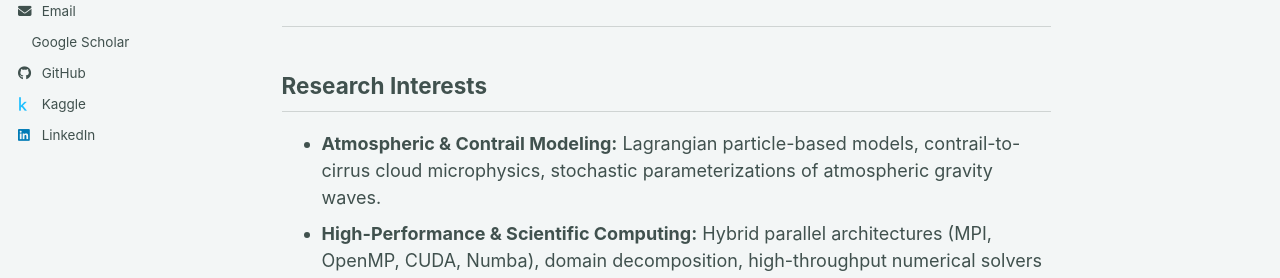
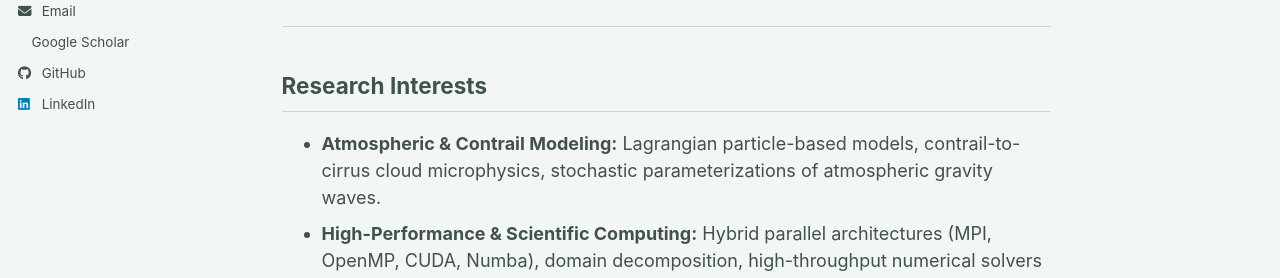
Before and after one commit to HamidAbbasi-R/HamidAbbasi-R.github.io, a Jekyll site: the page built from _pages/about.md, in a window 1280 px wide. Shown: the part 484-762 px from the top of the page. Built offline with Jekyll 4.4.1, drawn with Linux system fonts in a browser that asks for light colours; a style sheet for code colours, icons or effects is not loaded.

Commit message:
Remove Kaggle link and remove Recommended citation prefix

```diff
--- a/_config.yml
+++ b/_config.yml
@@ -51,7 +51,7 @@ author:
   codepen          : # Username
   dribbble         : # Username
   github           : "HamidAbbasi-R"
-  kaggle           : "hamidrabbasi"
+  kaggle           : # Username
   stackoverflow    : # User number or user number and name (i.e., use "1" or "1/jeff-atwood")
 
   # Social media
--- a/_layouts/single.html
+++ b/_layouts/single.html
@@ -48,25 +48,25 @@ layout: default
         {{ content }}
 
         {% if page.citation and page.paperurl and page.slidesurl and page.bibtexurl %}
-          <p style="font-size: smaller">Recommended citation: {{ page.citation }}<br /><a href="{{ page.paperurl }}">Download Paper</a> | <a href="{{ page.slidesurl }}">Download Slides</a> | <a href="{{ page.bibtexurl }}">Download Bibtex</a></p>
+          <p style="font-size: smaller">{{ page.citation }}<br /><a href="{{ page.paperurl }}">Download Paper</a> | <a href="{{ page.slidesurl }}">Download Slides</a> | <a href="{{ page.bibtexurl }}">Download Bibtex</a></p>
         {% elsif page.citation and page.paperurl and page.slidesurl %}
-          <p style="font-size: smaller">Recommended citation: {{ page.citation }}<br /><a href="{{ page.paperurl }}">Download Paper</a> | <a href="{{ page.slidesurl }}">Download Slides</a></p>
+          <p style="font-size: smaller">{{ page.citation }}<br /><a href="{{ page.paperurl }}">Download Paper</a> | <a href="{{ page.slidesurl }}">Download Slides</a></p>
         {% elsif page.citation and page.paperurl and page.bibtexurl %}
-          <p style="font-size: smaller">Recommended citation: {{ page.citation }}<br /><a href="{{ page.paperurl }}">Download Paper</a> | <a href="{{ page.bibtexurl }}">Download Bibtex</a></p>
+          <p style="font-size: smaller">{{ page.citation }}<br /><a href="{{ page.paperurl }}">Download Paper</a> | <a href="{{ page.bibtexurl }}">Download Bibtex</a></p>
         {% elsif page.citation and page.paperurl %}
-          <p style="font-size: smaller">Recommended citation: {{ page.citation }}<br /><a href="{{ page.paperurl }}">Download Paper</a></p>
+          <p style="font-size: smaller">{{ page.citation }}<br /><a href="{{ page.paperurl }}">Download Paper</a></p>
         {% elsif page.citation and page.slidesurl and page.bibtexurl %}
-          <p style="font-size: smaller">Recommended citation: {{ page.citation }}<br /><a href="{{ page.slidesurl }}">Download Slides</a> | <a href="{{ page.bibtexurl }}">Download Bibtex</a></p>
+          <p style="font-size: smaller">{{ page.citation }}<br /><a href="{{ page.slidesurl }}">Download Slides</a> | <a href="{{ page.bibtexurl }}">Download Bibtex</a></p>
         {% elsif page.citation and page.slidesurl %}
-          <p style="font-size: smaller">Recommended citation: {{ page.citation }}<br /><a href="{{ page.slidesurl }}">Download Slides</a></p>
+          <p style="font-size: smaller">{{ page.citation }}<br /><a href="{{ page.slidesurl }}">Download Slides</a></p>
         {% elsif page.slidesurl and page.bibtexurl %}
           <p style="font-size: smaller"><a href="{{ page.slidesurl }}">Download Slides</a> | <a href="{{ page.bibtexurl }}">Download Bibtex</a></p>
         {% elsif page.paperurl and page.bibtexurl %}
           <p style="font-size: smaller"><a href="{{ page.paperurl }}">Download Paper</a> | <a href="{{ page.bibtexurl }}">Download Bibtex</a></p>
         {% elsif page.citation and page.bibtexurl %}
-          <p style="font-size: smaller">Recommended citation: {{ page.citation }}<br /><a href="{{ page.bibtexurl }}">Download Bibtex</a></p>
+          <p style="font-size: smaller">{{ page.citation }}<br /><a href="{{ page.bibtexurl }}">Download Bibtex</a></p>
         {% elsif page.citation %}
-          <p style="font-size: smaller">Recommended citation: {{ page.citation }}</p>
+          <p style="font-size: smaller">{{ page.citation }}</p>
         {% elsif page.slidesurl %}
           <p style="font-size: smaller"><a href="{{ page.slidesurl }}">Download Slides</a></p>
         {% elsif page.bibtexurl %}
```
Also changed, not shown: _includes/archive-single.html (+8 -8 lines), _pages/cv.md (+0 -2 lines).
